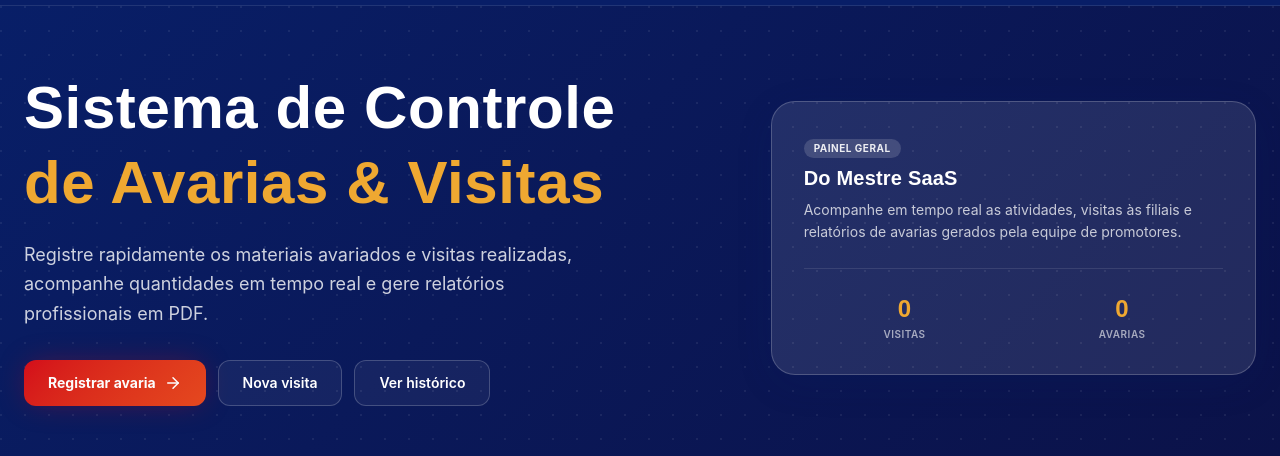
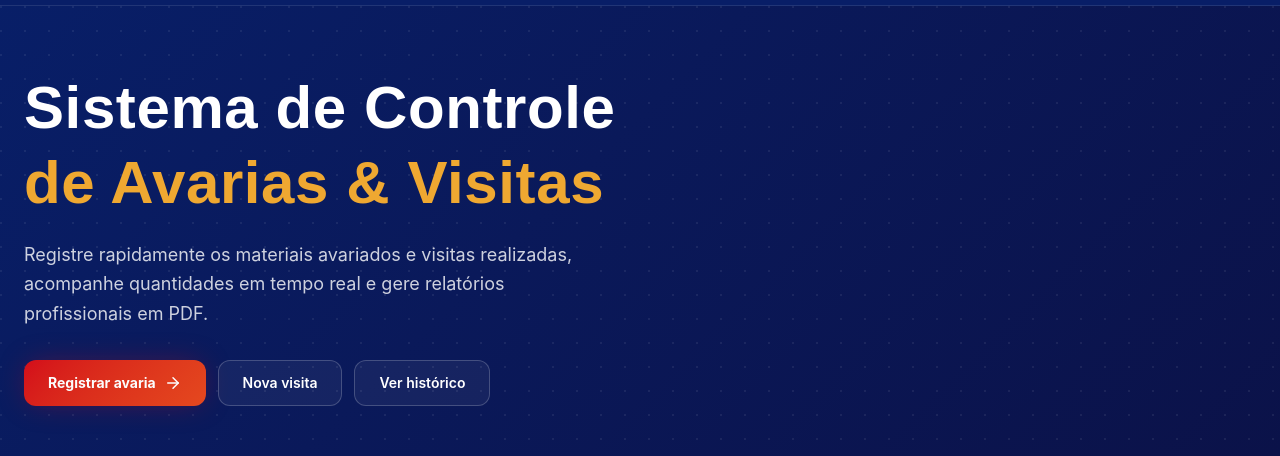
Before and after one commit to Automize-LTDA/domestre, a React (Vite) app: page / in a window 1280 px wide. Shown: the part 140-596 px from the top of the page. Built offline with nearby package versions, Linux system fonts and the light colour scheme; no server answers; the database is empty; sample sign-in values are in the browser's storage.

Commit message:
feat: remove default welcome card (Painel Geral) from Hero grid

```diff
--- a/src/pages/Dashboard.tsx
+++ b/src/pages/Dashboard.tsx
@@ -135,6 +135,8 @@ export const Dashboard: React.FC = () => {
     return 'var(--gradient-hero)' // Navy standard
   }, [showUrgentReminder, showSoftReminder, visitedToday, reminderDismissed])
 
+  const showAlertCard = showUrgentReminder || showSoftReminder || (visitedToday && !reminderDismissed)
+
   const quickAccessLinks = [
     {
       to: '/novo',
@@ -216,7 +218,7 @@ export const Dashboard: React.FC = () => {
           <div className="grid lg:grid-cols-12 gap-12 items-center">
 
             {/* Left Content Column */}
-            <div className="lg:col-span-7 flex flex-col items-start animate-fade-in-up">
+            <div className={`${showAlertCard ? 'lg:col-span-7' : 'lg:col-span-12'} flex flex-col items-start animate-fade-in-up`}>
               <h1 className="text-4xl sm:text-5xl lg:text-6xl font-bold text-white leading-tight">
                 Sistema de Controle <br />
                 <span className="text-brand-gold">de Avarias &amp; Visitas</span>
@@ -252,6 +254,7 @@ export const Dashboard: React.FC = () => {
             </div>
 
             {/* Right Alert/Info Card Column */}
+            {showAlertCard && (
               <div className="lg:col-span-5 w-full animate-fade-in-up">
                 {showUrgentReminder && (
                   <div className="relative overflow-hidden rounded-3xl bg-white/10 backdrop-blur-md border border-white/20 p-6 sm:p-8 text-white shadow-[var(--shadow-elegant)]">
@@ -360,33 +363,8 @@ export const Dashboard: React.FC = () => {
                     </div>
                   </div>
                 )}
-
-              {/* Default welcome info card for when no active alert or non-promoter */}
-              {(!showUrgentReminder && !showSoftReminder && (!visitedToday || reminderDismissed)) && (
-                <div className="relative overflow-hidden rounded-3xl bg-white/10 backdrop-blur-md border border-white/20 p-6 sm:p-8 text-white shadow-[var(--shadow-elegant)]">
-                  <div className="space-y-2">
-                    <span className="inline-flex items-center gap-1 rounded-full bg-white/15 text-white/90 text-[10px] font-bold px-2.5 py-0.5 uppercase tracking-wider">
-                      Painel Geral
-                    </span>
-                    <h3 className="text-xl font-bold leading-tight">Do Mestre SaaS</h3>
-                    <p className="text-sm text-white/75 leading-relaxed">
-                      Acompanhe em tempo real as atividades, visitas às filiais e relatórios de avarias gerados pela equipe de promotores.
-                    </p>
-                  </div>
-
-                  <div className="mt-6 pt-6 border-t border-white/10 grid grid-cols-2 gap-4 text-center">
-                    <div>
-                      <div className="text-2xl font-bold font-display text-brand-gold">{stats?.totalVisitas || 0}</div>
-                      <div className="text-[10px] uppercase tracking-wider text-white/60 font-semibold mt-0.5">Visitas</div>
-                    </div>
-                    <div>
-                      <div className="text-2xl font-bold font-display text-brand-gold">{stats?.totalAvarias || 0}</div>
-                      <div className="text-[10px] uppercase tracking-wider text-white/60 font-semibold mt-0.5">Avarias</div>
-                    </div>
-                  </div>
               </div>
             )}
-            </div>
 
           </div>
         </div>
```
Lines whose indentation alone changed are shown as unchanged.
